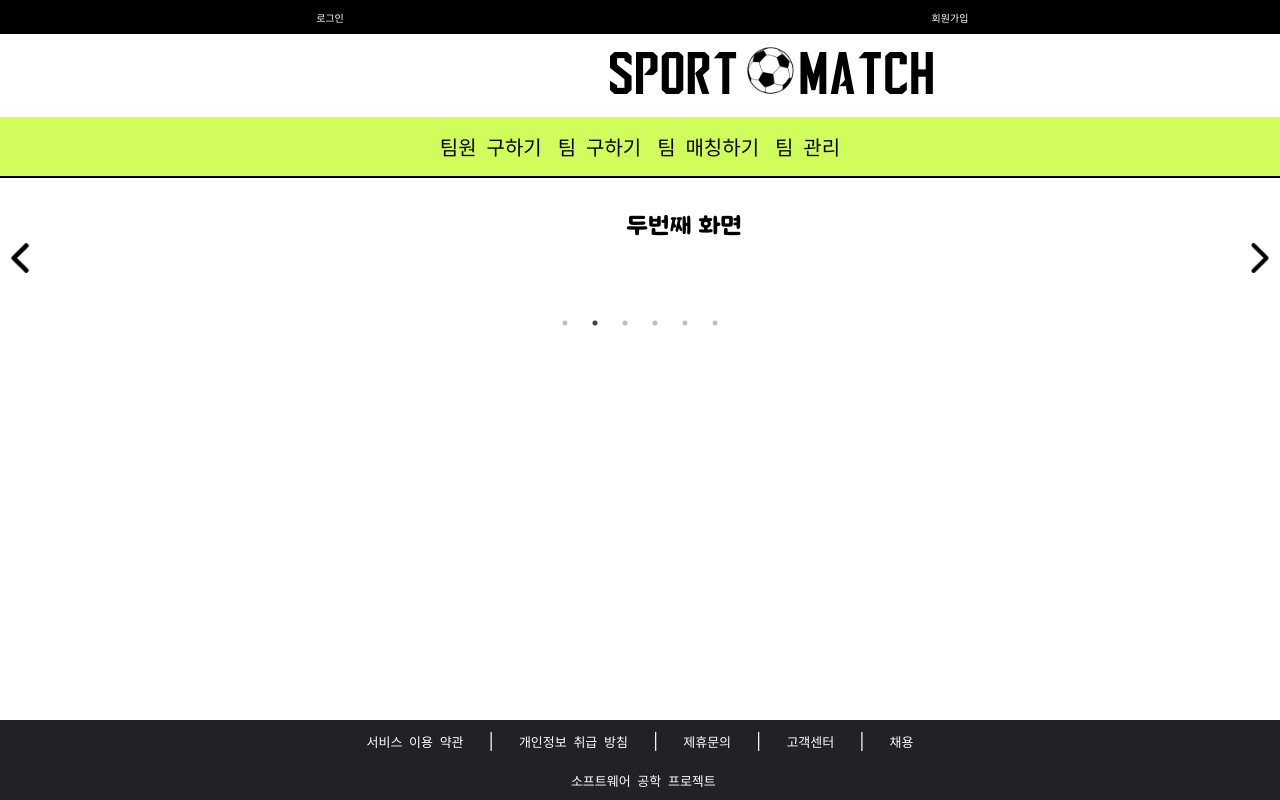
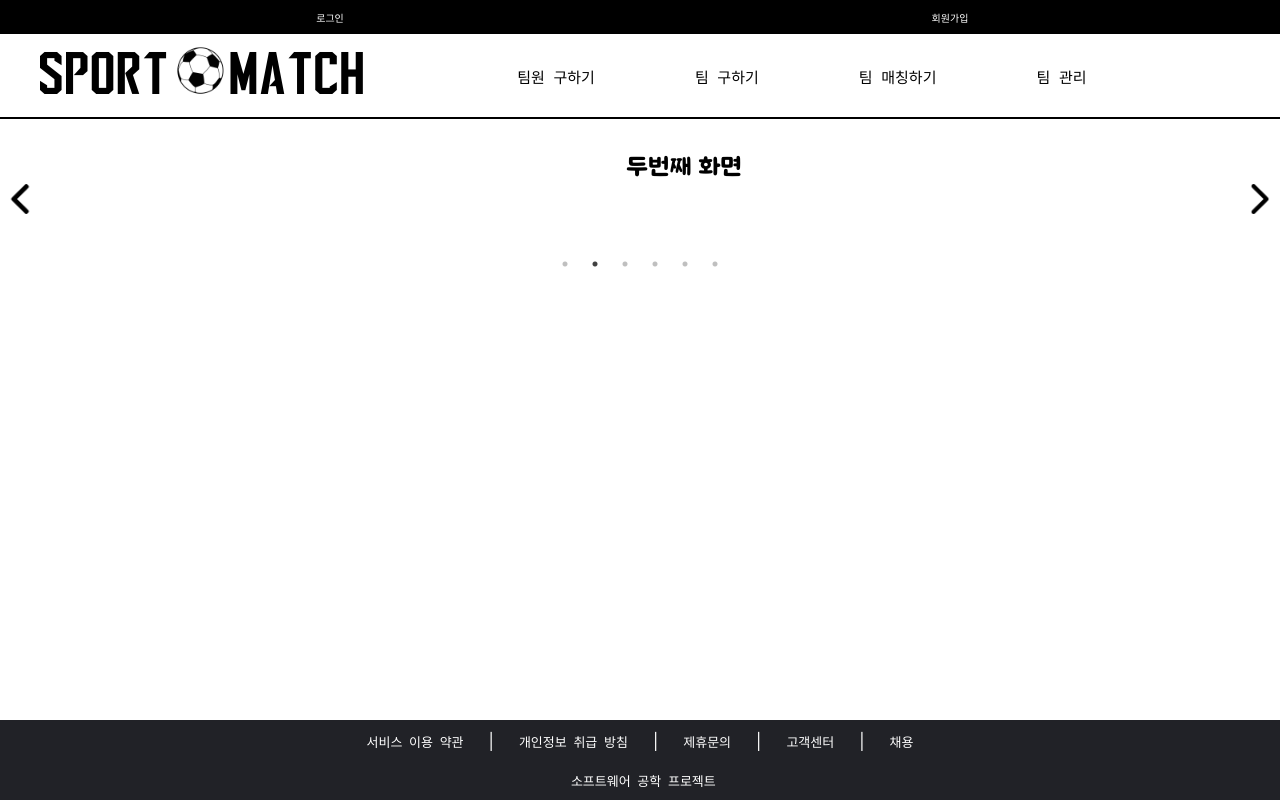
Before and after one commit to SW-Engneering/SW-client, a React (Create React App) app: page / in a window 1280 px wide. Built offline with nearby package versions, Linux system fonts and the light colour scheme.

Commit message:
fix 메인화면 수정

```diff
--- a/src/App.js
+++ b/src/App.js
@@ -6,7 +6,6 @@ import styled from 'styled-components';
 import Header from './component/layout/Header';
 import Nav from './component/layout/Nav';
 import Home from './component/layout/Home';
-import Menu from './component/layout/Menu';
 import Signup from './component/page/01_Signup';
 import Team from './component/page/Team';
 import Login from './component/page/01_Login';
@@ -21,7 +20,6 @@ function App() {
             <Container>
                 <Header />
                 <Nav />
-                <Menu />
                 <InsideContainer>
                     <Routes>
                         <Route path="/" element={<Home />} />
--- a/src/component/layout/Menu.js
+++ /dev/null
@@ -1,51 +0,0 @@
-import React from 'react';
-import { NavLink } from 'react-router-dom';
-import styled from 'styled-components';
-
-export default function Menu() {
-    return(
-        <Container>
-            <Navbar>
-                <Navi activeClassName="active" exact to="/member" fontFamily="Boa">
-                    팀원 구하기
-                </Navi>
-                <Navi activeClassName="active" to="/team" fontFamily="Boa">
-                    팀 구하기
-                </Navi>
-                <Navi activeClassName="active" to="/match" fontFamily="Boa">
-                    팀 매칭하기
-                </Navi>
-                <Navi activeClassName="active" to="/management" fontFamily="Boa">
-                    팀 관리
-                </Navi>
-            </Navbar>
-        </Container>
-
-    );
-}
-const Container = styled.div`
-    display: flex;
-    justify-content: center;
-    align-items: center;
-    width: 100%;
-    padding: 7px 0px;
-    background-color: #d0fc5c;
-    border-bottom: 2px solid black; /* 하단 검은색 줄 */
-`;
-
-const Navbar = styled.div`
-    font-size: 20px;
-    margin: 8px;
-    gap: 5vw;
-`;
-const Navi = styled(NavLink)`
-    word-spacing: 5px;
-    color: #000000;
-    font-size: 20px;
-    font-family: ${(props) => props.fontFamily || 'inherit'};
-    margin: 8px;
-    text-decoration: none;
-    &.active {
-        text-decoration: underline;
-    }
-`;
--- a/src/component/layout/Nav.js
+++ b/src/component/layout/Nav.js
@@ -1,5 +1,6 @@
 import React from 'react';
 import styled from 'styled-components';
+import { NavLink } from 'react-router-dom';
 import ball from '../picture/ball.png';
 
 export default function Nav() {
@@ -12,6 +13,20 @@ export default function Nav() {
                      Match
                 </LogoContainer>
             </a>
+            <Navbar>
+                <Navi activeClassName="active" exact to="/member" fontFamily="Boa">
+                    팀원 구하기
+                </Navi>
+                <Navi activeClassName="active" to="/team" fontFamily="Boa">
+                    팀 구하기
+                </Navi>
+                <Navi activeClassName="active" to="/match" fontFamily="Boa">
+                    팀 매칭하기
+                </Navi>
+                <Navi activeClassName="active" to="/management" fontFamily="Boa">
+                    팀 관리
+                </Navi>
+            </Navbar>
         </Container>
     );
 }
@@ -23,6 +38,7 @@ const Container = styled.div`
     width: 100%;
     padding: 7px 0px;
     background-color: white;
+    border-bottom: 2px solid black; /* 하단 검은색 줄 */
 
 `;
 
@@ -42,5 +58,23 @@ const LogoContainer = styled.div`
     font-family: NFL;
     color: black;
     justify-content: center;
-    margin-left: 610px;
+    margin-left: 40px;
 `;
+
+const Navbar = styled.div`
+    font-size: 20px;
+    margin: 5px;
+    margin-left: 100px;
+    gap: 5vw;
+`;
+const Navi = styled(NavLink)`
+    word-spacing: 5px;
+    color: #000000;
+    font-size: 15px;
+    font-family: ${(props) => props.fontFamily || 'inherit'};
+    margin: 50px;
+    text-decoration: none;
+    &.active {
+        text-decoration: underline;
+    }
+`;
```
Also changed, not shown: src/component/Home.js (deleted, +0 -60 lines).
